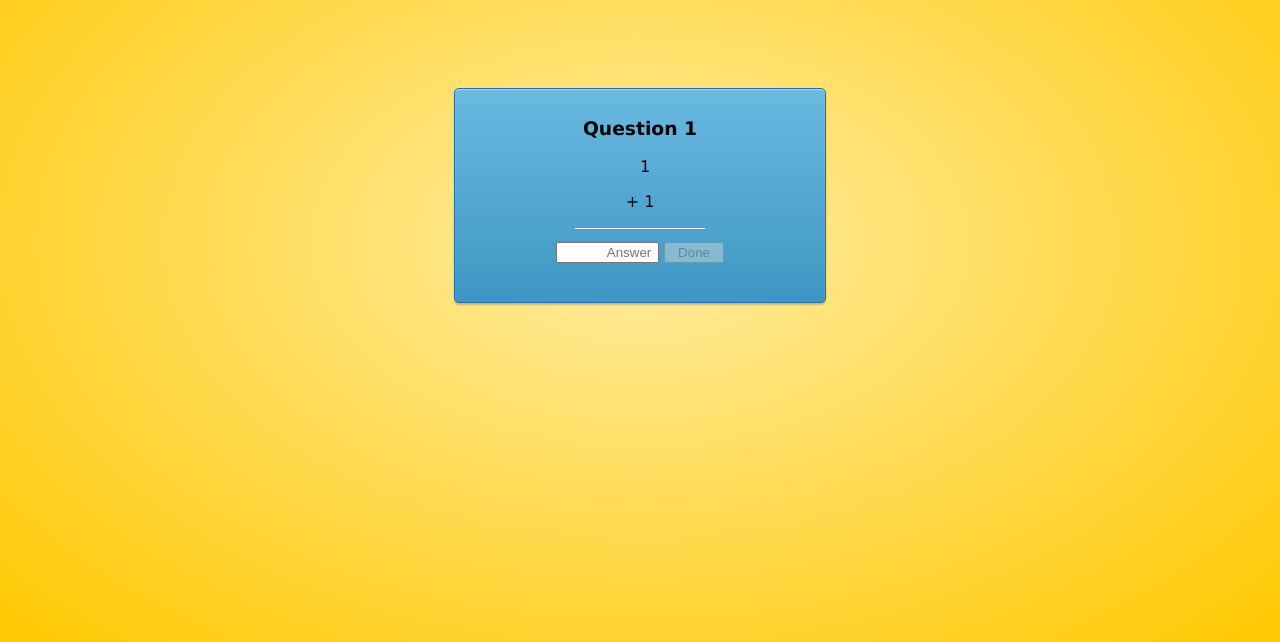
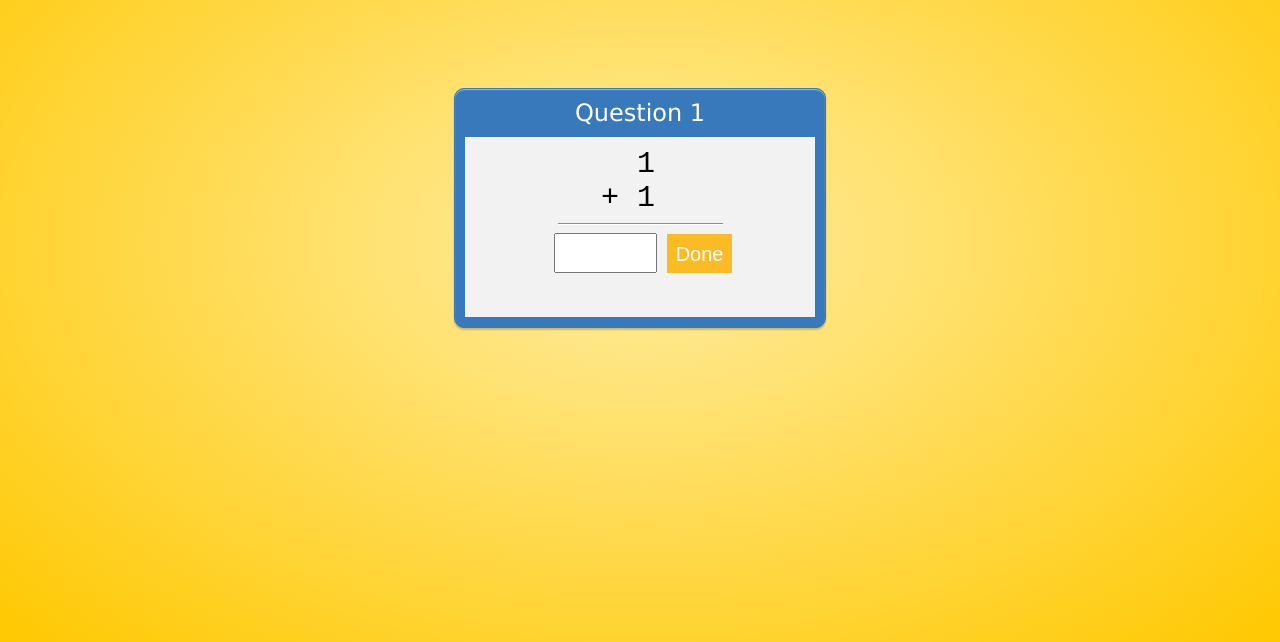
Before and after one commit to deanmalone/MathsQuizApp, a plain HTML site: page MathsQuizApp/index.html at #!/quiz in a window 1280 px wide. Both pictures are taken after a click on the link 501 px from the left and 365 px from the top of the page. Shown: the part 158-800 px from the top of the page. Drawn offline with Linux system fonts and the light colour scheme.

Commit message:
update styling for question panels

```diff
--- a/MathsQuizApp/app/quiz.controller.js
+++ b/MathsQuizApp/app/quiz.controller.js
@@ -5,9 +5,9 @@
         .module('app')
         .controller('QuizController', QuizController);
 
-    QuizController.$inject = ['DataService', '$timeout'];
+    QuizController.$inject = ['DataService', '$timeout', '$state'];
 
-    function QuizController(DataService, $timeout) {
+    function QuizController(DataService, $timeout, $state) {
         var vm = this;
 
         var questions = DataService.getQuestions();
@@ -20,6 +20,7 @@
 
             if (questionIndex >= questions.length - 1) {
                 vm.quizFinished = true;
+                $state.go('highscores');
             }
             else {
                 questionIndex++;
--- a/MathsQuizApp/app/quiz.html
+++ b/MathsQuizApp/app/quiz.html
@@ -1,18 +1,20 @@
 <div class="container">
 
-    <div class="panel" >
+    <div class="question" >
 
-        <h3 class="panel-title">
+        <div class="question-header">
             Question {{ vm.currentQuestion.questionNo }}
-        </h3>
+        </div>
 
         <div class="question-body">
-            <p>&nbsp;&nbsp;{{ vm.currentQuestion.operand1}}</p>
-            <p>{{ vm.currentQuestion.operator}} {{ vm.currentQuestion.operand2 }}</p>
-            <hr style="width:130px;" />
-            <form name="myForm" class="question-response">
-                <input name="inputAnswer" type="number" ng-model="vm.currentQuestion.response" ng-readonly="vm.currentQuestion.result" placeholder="Answer " style="text-align:right; width:95px;" required>
-                <button id="btnSubmit" type="submit"  style="width:60px;" ng-disabled="(!myForm.inputAnswer.$valid) || vm.currentQuestion.result" ng-click="vm.submitAnswer()">Done</button>
+            <div class="question-question">
+                <div>{{ vm.currentQuestion.operand1}}</div>
+                <div>{{ vm.currentQuestion.operator}} {{ vm.currentQuestion.operand2 }}</div>
+            </div>
+            <hr style="width:165px;" />
+            <form name="responseform" class="question-response">
+                <input name="inputAnswer" type="number" ng-model="vm.currentQuestion.response" ng-readonly="vm.currentQuestion.result" required>
+                <button id="btnSubmit" type="submit" ng-disabled="(!responseform.inputAnswer.$valid) || vm.currentQuestion.result" ng-click="vm.submitAnswer()">Done</button>
             </form>
         </div>
 
--- a/MathsQuizApp/css/app.css
+++ b/MathsQuizApp/css/app.css
@@ -56,44 +56,64 @@ table tr:nth-child(even) {
     background-color: #059dea;
 }
 
-
-.panel {
+.question {
     width: 350px;
 	padding: 10px;
 	margin: 20px auto;
-
-	-webkit-border-radius: 5px;
-	-moz-border-radius: 5px;
-	border-radius: 5px;
-
+    background-color: #3879bb;
+	border: 1px solid #3879bb;
+	-webkit-border-radius: 10px;
+	-moz-border-radius: 10px;
+	border-radius: 10px;
 	-webkit-box-shadow: 0 2px 2px rgba(0, 0, 0, 0.2), inset 0 1px 1px rgba(255, 255, 255, 0.5);
 	-moz-box-shadow: 0 2px 2px rgba(0, 0, 0, 0.2), inset 0 1px 1px rgba(255, 255, 255, 0.5);
 	box-shadow: 0 2px 2px rgba(0, 0, 0, 0.2), inset 0 1px 1px rgba(255, 255, 255, 0.5);
+}
 
-	overflow: hidden;
+.question-header {
+    color: #FFFFFF;
+    margin:0px 10px 10px 10px;
+    font-size:24px;
+}
 
-    background: -webkit-linear-gradient(top, rgba(255, 255, 255, 0.2), rgba(0, 0, 0, 0.1));
-	background: -moz-linear-gradient(top, rgba(255, 255, 255, 0.2), rgba(0, 0, 0, 0.1));
-	background: -ms-linear-gradient(top, rgba(255, 255, 255, 0.2), rgba(0, 0, 0, 0.1));
-	background: -o-linear-gradient(top, rgba(255, 255, 255, 0.2), rgba(0, 0, 0, 0.1));
-	background: linear-gradient(top, rgba(255, 255, 255, 0.2), rgba(0, 0, 0, 0.1));
-	background-color: #44A8D9;
+.question-body {
+    background-color: #f2f2f2;
+    padding:10px;
+}
 
-	border: 1px solid #256CB4;
+.question-question {
+    font-family: "Courier New", Courier, monospace;
+    font-size: 30px;
+    text-align:right;
+    padding-right: 150px;
+}
+
+.question-response {
 
 }
 
-.question-body {
-
+.question-response input {
+    font-family: "Courier New", Courier, monospace;
+    font-size:30px;
+    text-align:right;
+    width: 95px;
+    margin-left: 6px;
 }
 
-.question-response {
-    margin:5px;
-    padding:5px;
+.question-response button {
+    background-color: #FBBB25;
+    color: white;
+    margin-left: 5px;
+    padding: 9px 9px 7px 9px;
+    font-size: 20px;
+    border: none;
+    cursor: pointer;
 }
 
 .question-footer {
    color:black;
+   background-color: #f2f2f2;
+   padding: 5px 0 10px 0;
 }
 
 .green {
@@ -104,6 +124,10 @@ table tr:nth-child(even) {
     color:red;
 }
 
+.btn:hover {
+    background-color: #AE7E0D;
+}
+
 /* Remove up/down spinner for number input field */
 input[type=number]::-webkit-inner-spin-button,
 input[type=number]::-webkit-outer-spin-button {
```
Also changed, not shown: 1 other file.
